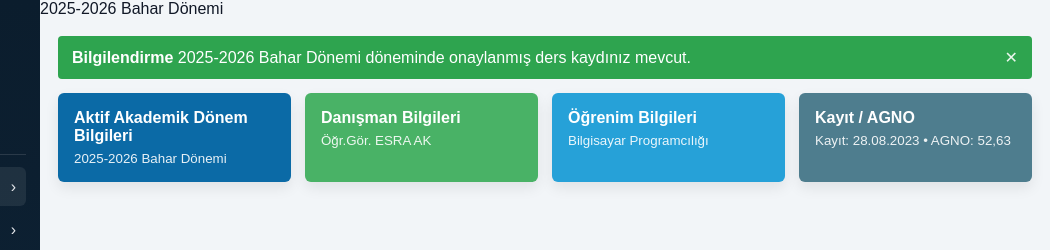
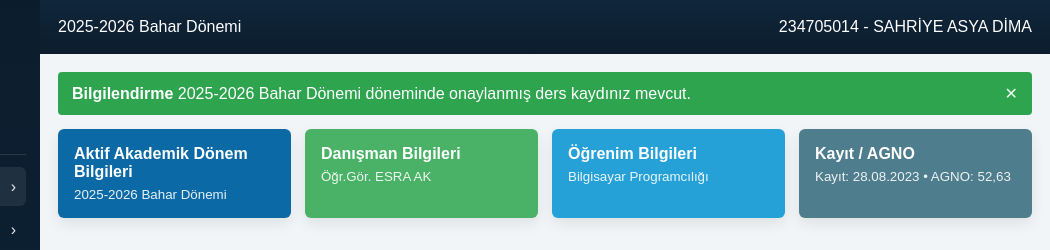
Before and after one commit to ibrahim6559/obs-demo, a plain HTML site: page panel.html in a window 1280 px wide. Shown: the top 250 px of the page, 230-1280 px from the left. Drawn offline with Linux system fonts and the light colour scheme.

Commit message:
Update panel.html

```diff
--- a/panel.html
+++ b/panel.html
@@ -42,13 +42,15 @@
     </aside>
 
     <main class="content">
-      <div class="top-left">
-        <button class="menu-btn" type="button" onclick="document.getElementById('sidebar').classList.toggle('open')">
-          ☰
-        </button>
+      <div class="top">
+        <div class="top-left">
+          <button class="menu-btn" type="button" onclick="document.getElementById('sidebar').classList.toggle('open')">
+            ☰
+          </button>
+          <span>2025-2026 Bahar Dönemi</span>
+        </div>
 
-
-        <span>2025-2026 Bahar Dönemi</span>
+        <div>234705014 - SAHRİYE ASYA DİMA</div>
       </div>
 
       <div class="page">
```
